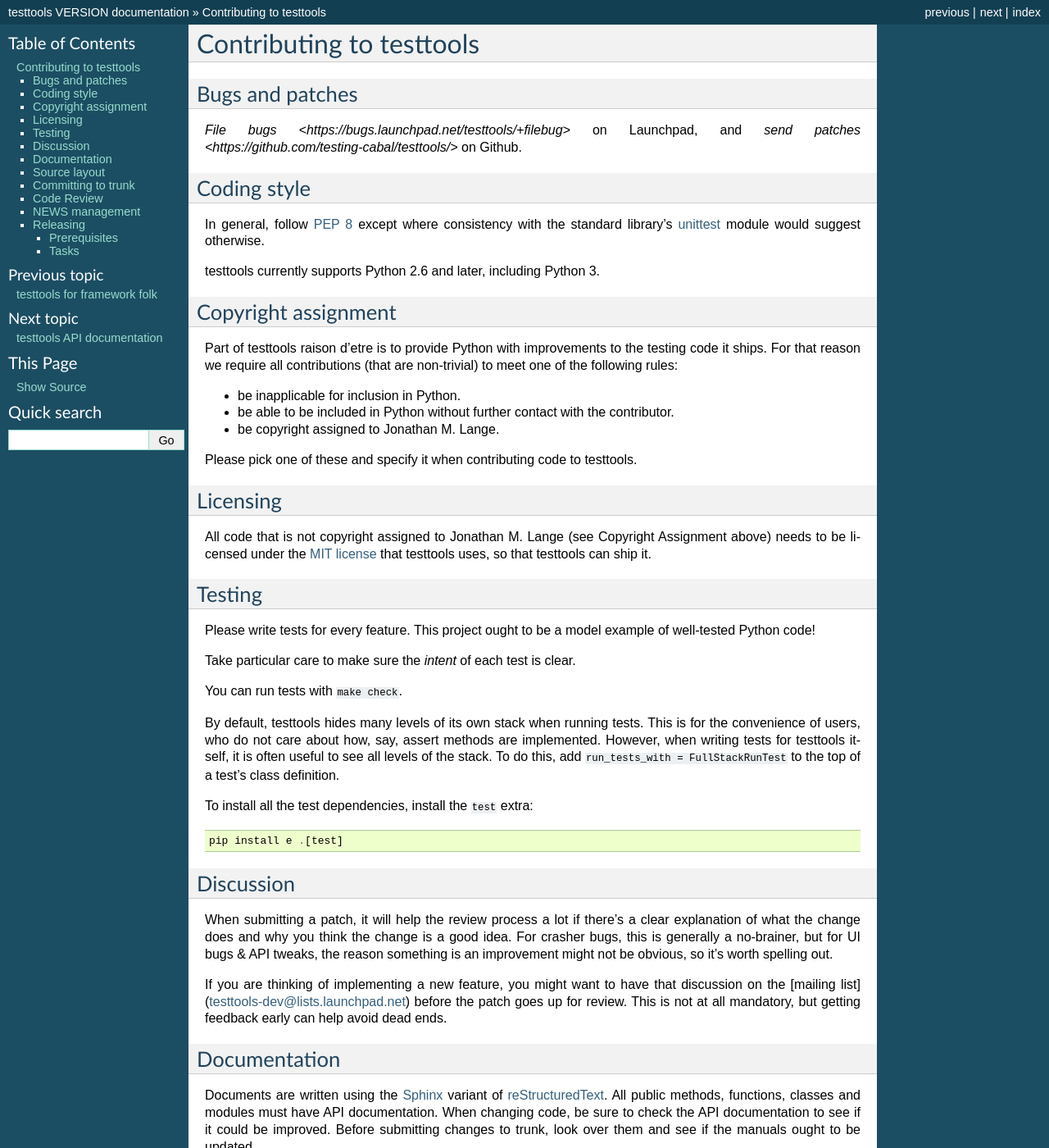
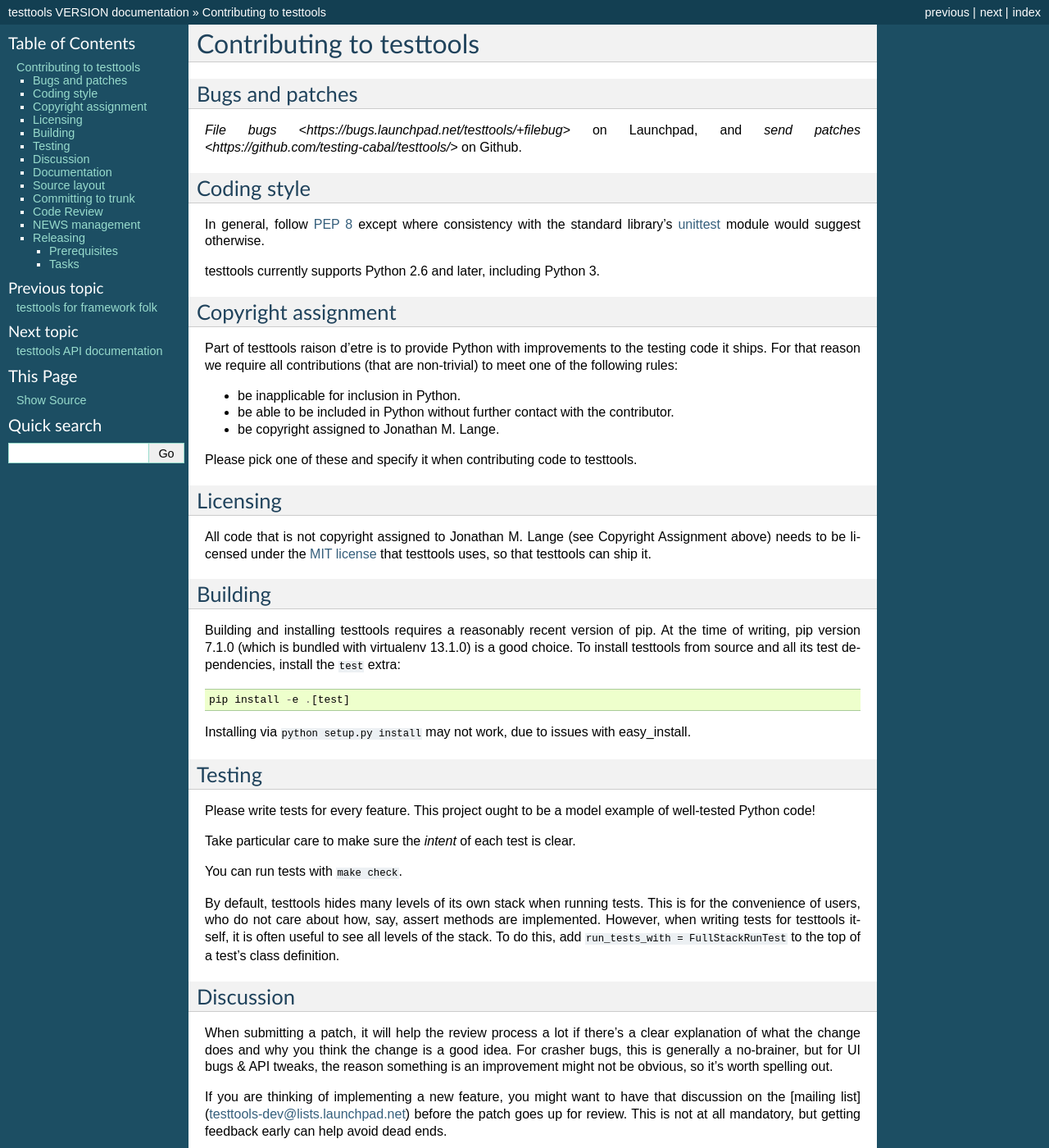
Before and after one commit to testing-cabal/testtools, a Sphinx documentation site: the page built from doc/hacking.rst, in a window 1280 px wide and 1400 px high. Shown: the whole window at 82% size. Built offline with Sphinx 7.4.7, drawn with Linux system fonts in a browser that asks for light colours; pages that are not in the unit, such as notebooks, are missing from menus.

Commit message:
Update hacking documentation.
Tweak language to make it clear that we're talking about building
testtools for the purpose of hacking on it, rather than installing it
for production or end use.

Warn against interactions with easy_install.

```diff
--- a/doc/hacking.rst
+++ b/doc/hacking.rst
@@ -39,6 +39,20 @@
 uses, so that testtools can ship it.
 
 
+Building
+--------
+
+Building and installing testtools requires a reasonably recent version of pip.
+At the time of writing, pip version 7.1.0 (which is bundled with virtualenv
+13.1.0) is a good choice. To install testtools from source and all its test
+dependencies, install the ``test`` extra::
+
+  pip install -e .[test]
+
+Installing via ``python setup.py install`` may not work, due to issues with
+easy_install.
+
+
 Testing
 -------
 
```
Also changed, not shown: other parts of doc/hacking.rst (+0 -3 lines), 1 other file.
